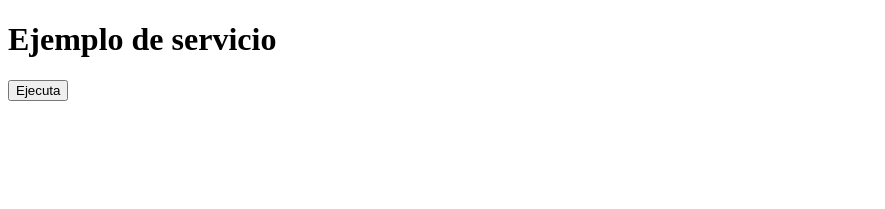
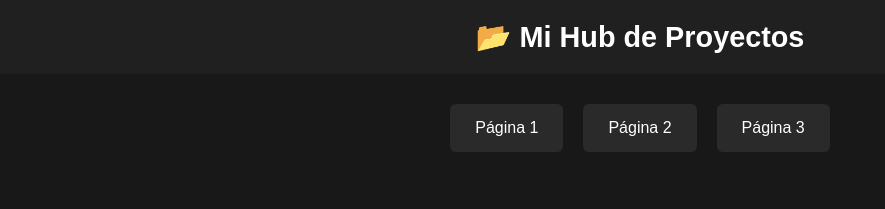
Before and after one commit to jeoopz06-netizen/oswaldo.github.io, a plain HTML site: page docs/index.html in a window 1280 px wide. Shown: the top 209 px of the page, without its empty margins (0-885 px from the left). Drawn offline with Linux system fonts and the light colour scheme.

Commit message:
Update index.html

```diff
--- a/docs/index.html
+++ b/docs/index.html
@@ -1,45 +1,61 @@
 <!DOCTYPE html>
 <html lang="es">
+<head>
+  <meta charset="UTF-8">
+  <meta name="viewport" content="width=device-width, initial-scale=1.0">
+  <title>Mi Hub en GitHub</title>
+  <style>
+    body {
+      background-color: #181818;
+      color: #fff;
+      font-family: Arial, sans-serif;
+      margin: 0;
+      text-align: center;
+    }
+    header {
+      background: #202020;
+      padding: 20px;
+      font-size: 1.8em;
+      font-weight: bold;
+    }
+    nav {
+      margin: 30px auto;
+      display: flex;
+      flex-wrap: wrap;
+      justify-content: center;
+      gap: 20px;
+    }
+    nav a {
+      background: #2a2a2a;
+      padding: 15px 25px;
+      border-radius: 6px;
+      color: #fff;
+      text-decoration: none;
+      transition: background 0.3s;
+    }
+    nav a:hover {
+      background: #383838;
+    }
+    iframe {
+      width: 90%;
+      height: 600px;
+      border: none;
+      margin-top: 30px;
+      border-radius: 8px;
+    }
+  </style>
+</head>
+<body>
+  <header>📂 Mi Hub de Proyectos</header>
 
-<head>
+  <!-- Menú de enlaces -->
+  <nav>
+    <a href="pagina1.html" target="visor">Página 1</a>
+    <a href="pagina2.html" target="visor">Página 2</a>
+    <a href="pagina3.html" target="visor">Página 3</a>
+  </nav>
 
- <meta charset="UTF-8">
- <meta name="viewport" content="width=device-width">
-
- <title>Ejemplo de servicio</title>
-
-</head>
-
-<body>
- <h1>Ejemplo de servicio</h1>
-
- <button onclick="ejecuta()">
-  Ejecuta
- </button>
-
- <script>
-
-  async function ejecuta() {
-   try {
-    // Se conecta a servicio.php y recibe su respuesta.
-    const resp =
-     await fetch("rar.php")
-    if (resp.ok) {
-     const texto =
-      await resp.text()
-     alert(texto)
-    } else {
-     throw new Error(
-      resp.statusText)
-    }
-   } catch (error) {
-    console.error(error)
-    alert(error.message)
-   }
-  }
-
- </script>
-
+  <!-- Visor embebido -->
+  <iframe name="visor" src="pagina1.html"></iframe>
 </body>
-
 </html>
```
